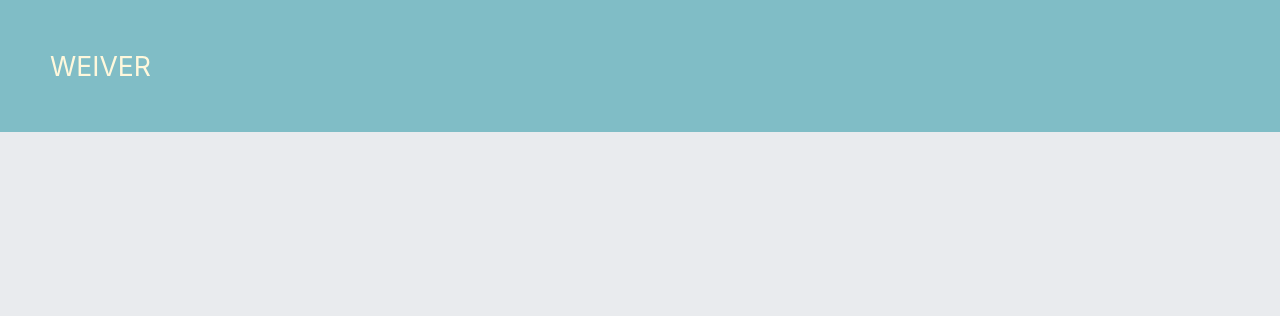
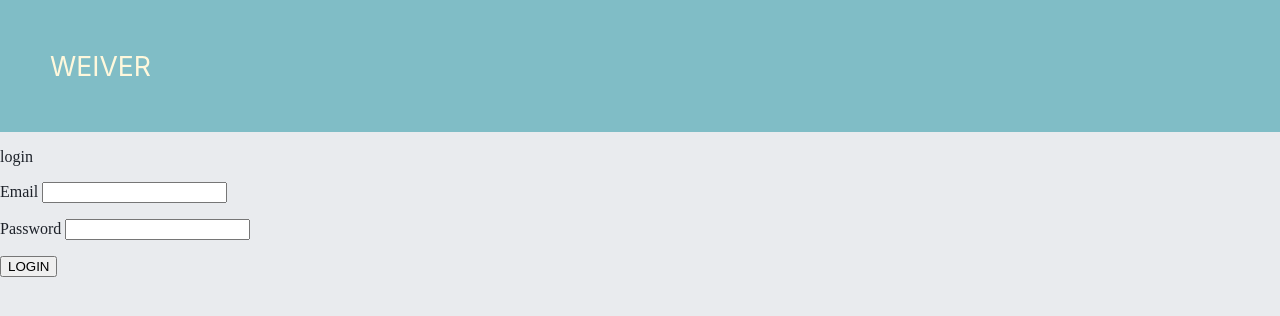
Before and after one commit to bybzen/devcamp, a React (Create React App) app: page / in a window 1280 px wide. Shown: the top 316 px of the page. Built offline with nearby package versions, Linux system fonts and the light colour scheme; no server answers.

Commit message:
update_login_with_firebase_auth

```diff
--- a/src/App.js
+++ b/src/App.js
@@ -1,10 +1,11 @@
 import './App.css';
 import Navbar from './Navbar'
-
+import Login from './components/login'
 function App() {
   return (
     <div>
       <Navbar/>
+      <Login/>
     </div>
   );
 }
--- a/src/components/login.js
+++ b/src/components/login.js
@@ -1,2 +1,101 @@
-import React from 'react';
-import ()
+import React, { Component } from 'react';
+import auth from '../firebase'
+
+export class Login extends Component{
+
+    constructor(props){
+        super(props)
+
+        this.state = {
+            email: '',
+            passowrd: '',
+            currentUser: null,
+            message: ''
+        }
+    }
+
+    onChange = e => {
+        const { name, value } = e.target
+
+        this.setState({
+          [name]: value
+        })
+      }
+
+      onSubmit = e => {
+        e.preventDefault()
+
+        const { email, password } = this.state
+        auth
+            .signInWithEmailAndPassword(email, password)
+            .then(response => {
+                this.setState({
+                currentUser: response.user
+        })
+      })
+      .catch(error => {
+        this.setState({
+          message: error.message
+        })
+      })
+      }
+
+      componentDidMount() {
+        auth.onAuthStateChanged(user => {
+          if (user) {
+            this.setState({
+              currentUser: user
+            })
+          }
+        })
+      }
+
+      logout = e => {
+        e.preventDefault()
+        auth.signOut().then(response => {
+          this.setState({
+            currentUser: null
+          })
+        })
+      }
+    render(){
+
+        const { message, currentUser } = this.state
+
+    if (currentUser) {
+      return (
+        <div>
+          <p>Hello {currentUser.email}</p>
+          <button onClick={this.logout}>Logout</button>
+        </div>
+      )
+    }
+
+
+        return(
+            <div>
+                <form onSubmit={this.onSubmit}>
+                    <p> login  </p>
+                    <p> Email <input
+                        type="email"
+                        name="email"
+                        onChange={this.onChange}
+                    />    </p>
+
+                    <p> Password <input
+                        type="password"
+                        name="password"
+                        onChange={this.onChange}
+                    />  </p>
+
+                    <p></p>
+                    <button >LOGIN</button>
+                </form>
+            </div>
+
+        );
+    }
+
+}
+
+export default Login;
--- /dev/null
+++ b/src/firebase/config.js
@@ -0,0 +1,11 @@
+const config = {
+  apiKey: "AIzaSyDIHoMTpMPyuIDGIp6yl_f08kLOeRsW86w",
+    authDomain: "test-predev.firebaseapp.com",
+    databaseURL: "https://test-predev.firebaseio.com",
+    projectId: "test-predev",
+    storageBucket: "test-predev.appspot.com",
+    messagingSenderId: "749797199963",
+    appId: "1:749797199963:web:aa171e596059a636722f7e"
+}
+
+export default config
--- /dev/null
+++ b/src/firebase/index.js
@@ -0,0 +1,9 @@
+import firebase from 'firebase/app'
+import 'firebase/auth'
+import config from './config'
+
+if (!firebase.apps.length) {
+  firebase.initializeApp(config)
+}
+
+export default firebase.auth()
```
Also changed, not shown: src/Database/firebase.js (deleted, +0 -15 lines).
